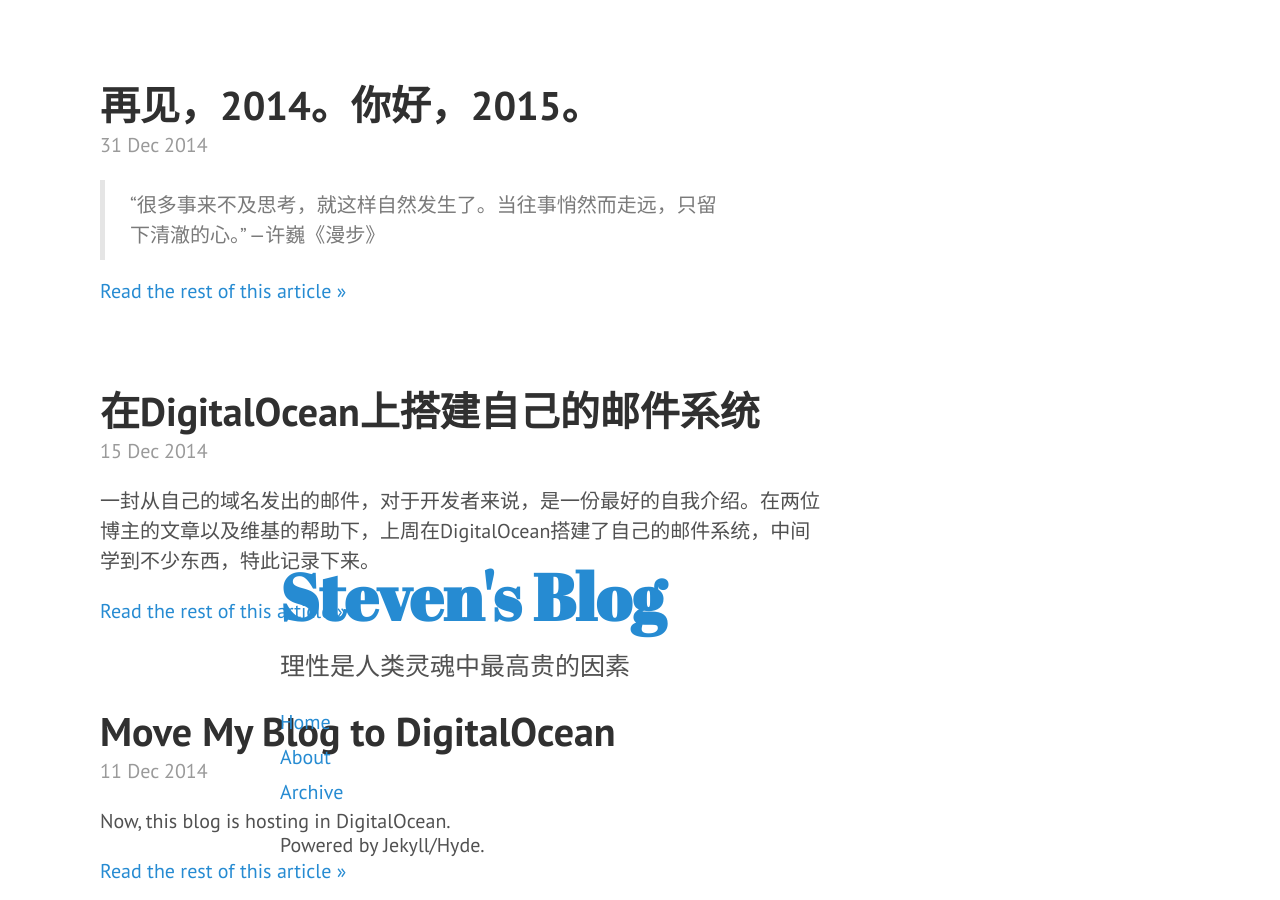
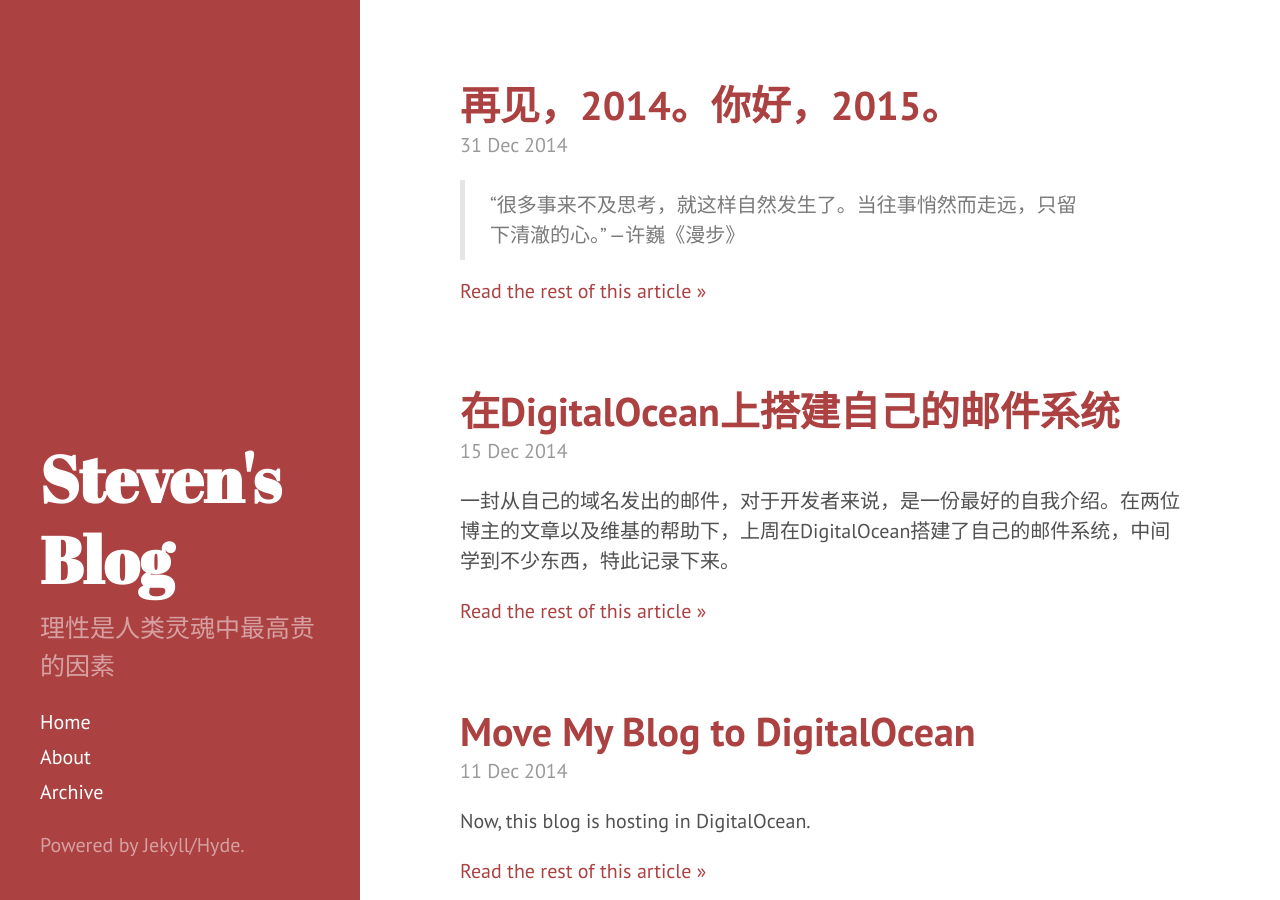
Before and after one commit to legatoo/legatoo.github.io, a Jekyll site: the page built from index.html, in a window 1280 px wide and 900 px high. Built offline with Jekyll 4.4.1, drawn with Linux system fonts in a browser that asks for light colours; Markdown is read by kramdown in place of the engine named in the settings; the list of posts is cut into pages by our own code.

Commit message:
theme changed to red

```diff
--- a/_layouts/default.html
+++ b/_layouts/default.html
@@ -3,7 +3,7 @@
 
   {% include head.html %}
 
-  <body class="layout-reverse theme-base-08>
+  <body class="theme-base-08">
 
     {% include sidebar.html %}
 
```
Also changed, not shown: public/css/hyde.css (line endings or trailing spaces).
